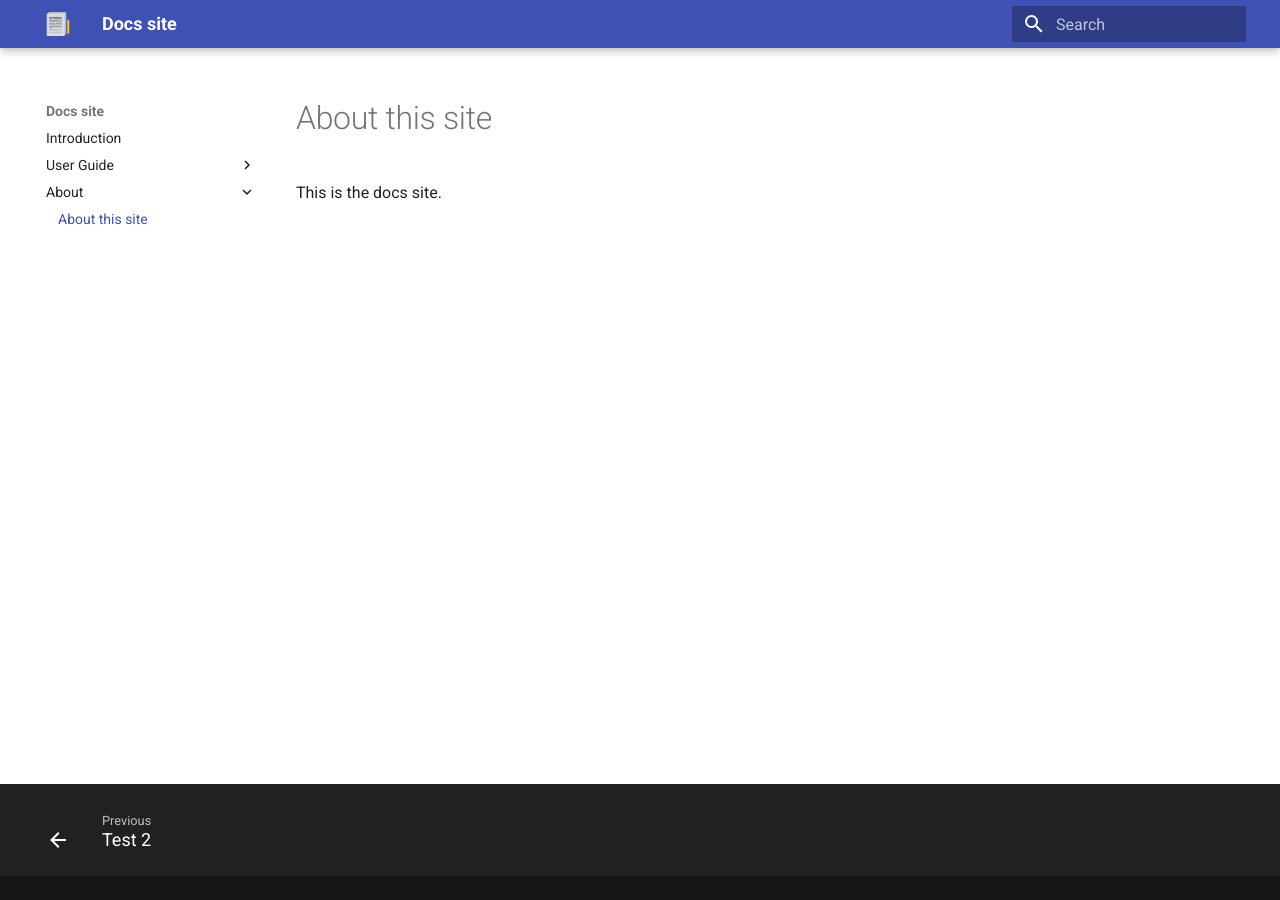
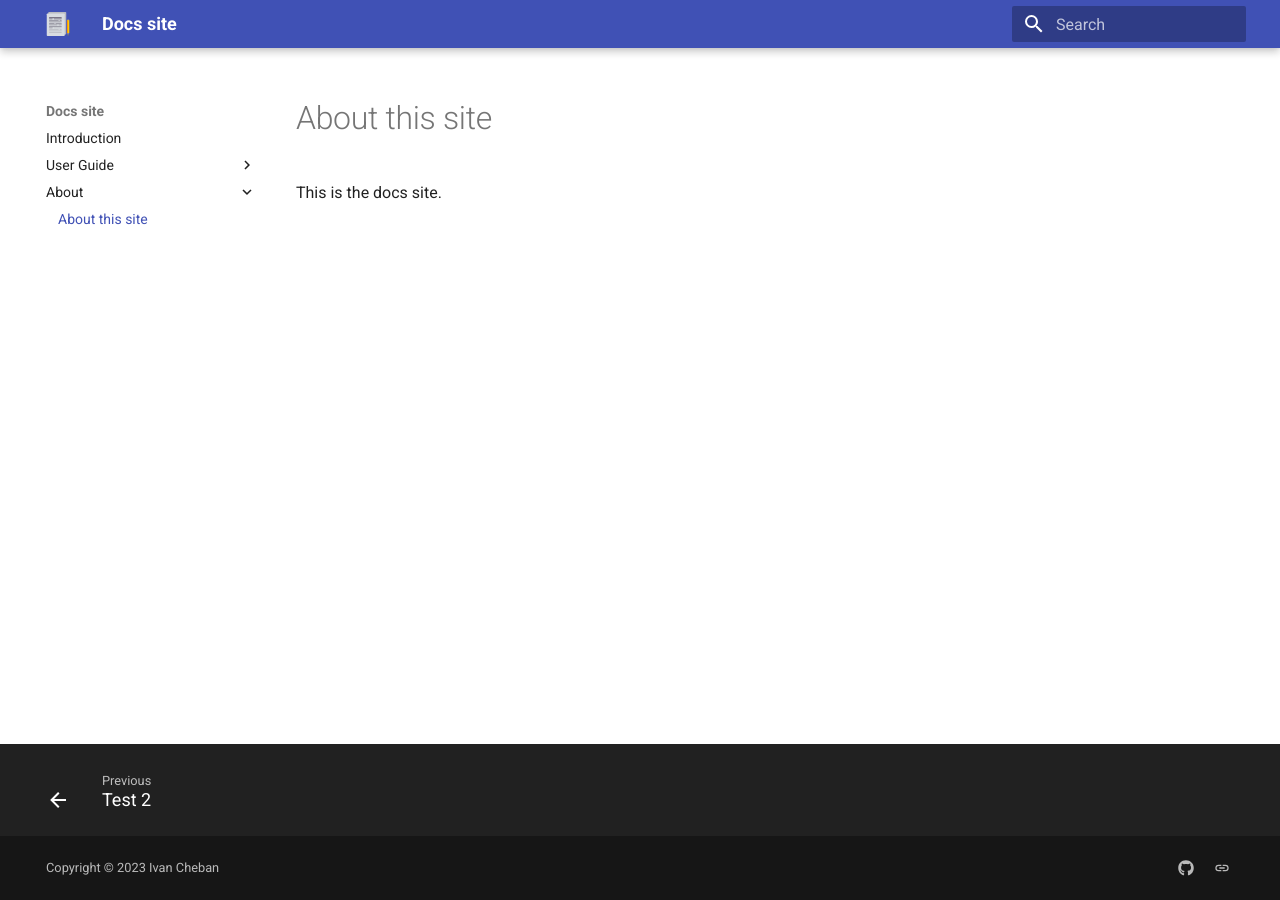
Before and after one commit to ivancheban/my-project, an MkDocs documentation site: the page built from docs/about.md, in a window 1280 px wide. Built offline with MkDocs 1.6.1 and Material for MkDocs 9.7.7, drawn with Linux system fonts in a browser that asks for light colours.

Commit message:
Update mkdocs.yml
Added footer copyright and links

```diff
--- a/mkdocs.yml
+++ b/mkdocs.yml
@@ -22,6 +22,11 @@ extra_css:
   - stylesheets/extra.css
 
 extra:
+  social:
+    - icon: fontawesome/brands/github
+      link: https://github.com/ivancheban
+    - icon: fontawesome/brands/LinkedIn
+      link: https://linkedin.com/in/ivan-cheban-a24b576
   generator: false
 
 markdown_extensions:
@@ -34,3 +39,4 @@ markdown_extensions:
   - pymdownx.details
   - pymdownx.tabbed:
       alternate_style: true
+copyright: Copyright &copy; 2023 Ivan Cheban
```
